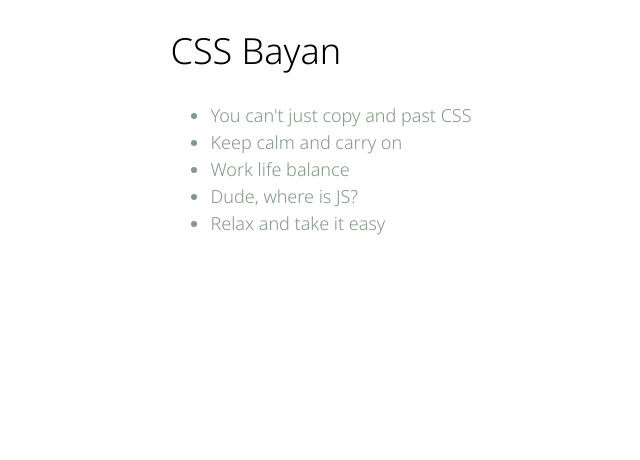
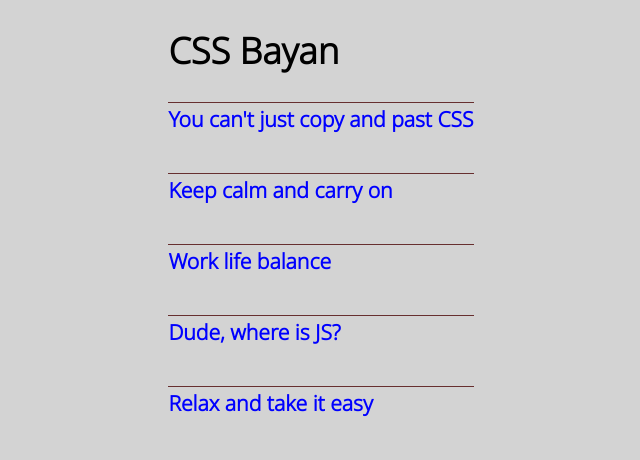
Before and after one commit to zaoivan/cssBayan, a plain HTML site: page cssBayan/index.html in a window 1280 px wide. Shown: the whole page, without its empty margins (319-959 px from the left). Drawn offline with Linux system fonts and the light colour scheme.

Commit message:
refactor: replace style.css, normalize.css to cssBayan/css (Sun, March, 12, 2023 09:47:22 PM)

```diff
--- a/cssBayan/style.css
+++ b/cssBayan/css/style.css
@@ -18,6 +18,8 @@ body {
     font-size: 18px;
     font-weight: 300;
     line-height: 1.5;
+    background-color: lightgray;
+    color: blue;
 }
 
 .container {
@@ -27,17 +29,18 @@ body {
 }
 
 .section-title {
-    /* font-size: 20px; */
-    font-weight: 300;
+    color: black;
+    /* font-size: 20px;
+    font-weight: 300; */
 }
 
-
 .section-item {
-    color: #829985;
-    text-decoration: none;
     transition: color 0.5s;
+    min-height: 50px;
+    padding: 20 0 0 0;
+    border-top: 1px solid #672f2f;
 }
 
 .section-item:hover {
-    color: #4d2323;
+    color: blue;
 }
--- a/cssBayan/index.html
+++ b/cssBayan/index.html
@@ -8,8 +8,8 @@
     <link rel="preconnect" href="https://fonts.googleapis.com">
     <link rel="preconnect" href="https://fonts.gstatic.com" crossorigin>
     <link href="https://fonts.googleapis.com/css2?family=Noto+Sans:wght@100;300&display=swap" rel="stylesheet">
-    <link rel="stylesheet" href="style.css">
-    <link rel="stylesheet" href="normalize.css">
+    <link rel="stylesheet" href="css/style.css">
+    <link rel="stylesheet" href="css/normalize.css">
     <title>cssBayan</title>
 </head>
 
@@ -18,13 +18,13 @@
     <div class="container">
         <section class="section">
             <h1 class="section-title">CSS Bayan</h1>
-            <ul class="section-list">
-                <li class="section-item">You can't just copy and past CSS</li>
-                <li class="section-item">Keep calm and carry on</li>
-                <li class="section-item">Work life balance</li>
-                <li class="section-item">Dude, where is JS?</li>
-                <li class="section-item">Relax and take it easy</li>
-            </ul>
+
+            <h3 class="section-item">You can't just copy and past CSS</h3>
+            <h3 class="section-item">Keep calm and carry on</h3>
+            <h3 class="section-item">Work life balance</h3>
+            <h3 class="section-item">Dude, where is JS?</h3>
+            <h3 class="section-item">Relax and take it easy</h3>
+
         </section>
 
     </div>
```
Also changed, not shown: cssBayan/css/normalize.css (renamed from cssBayan/normalize.css).
